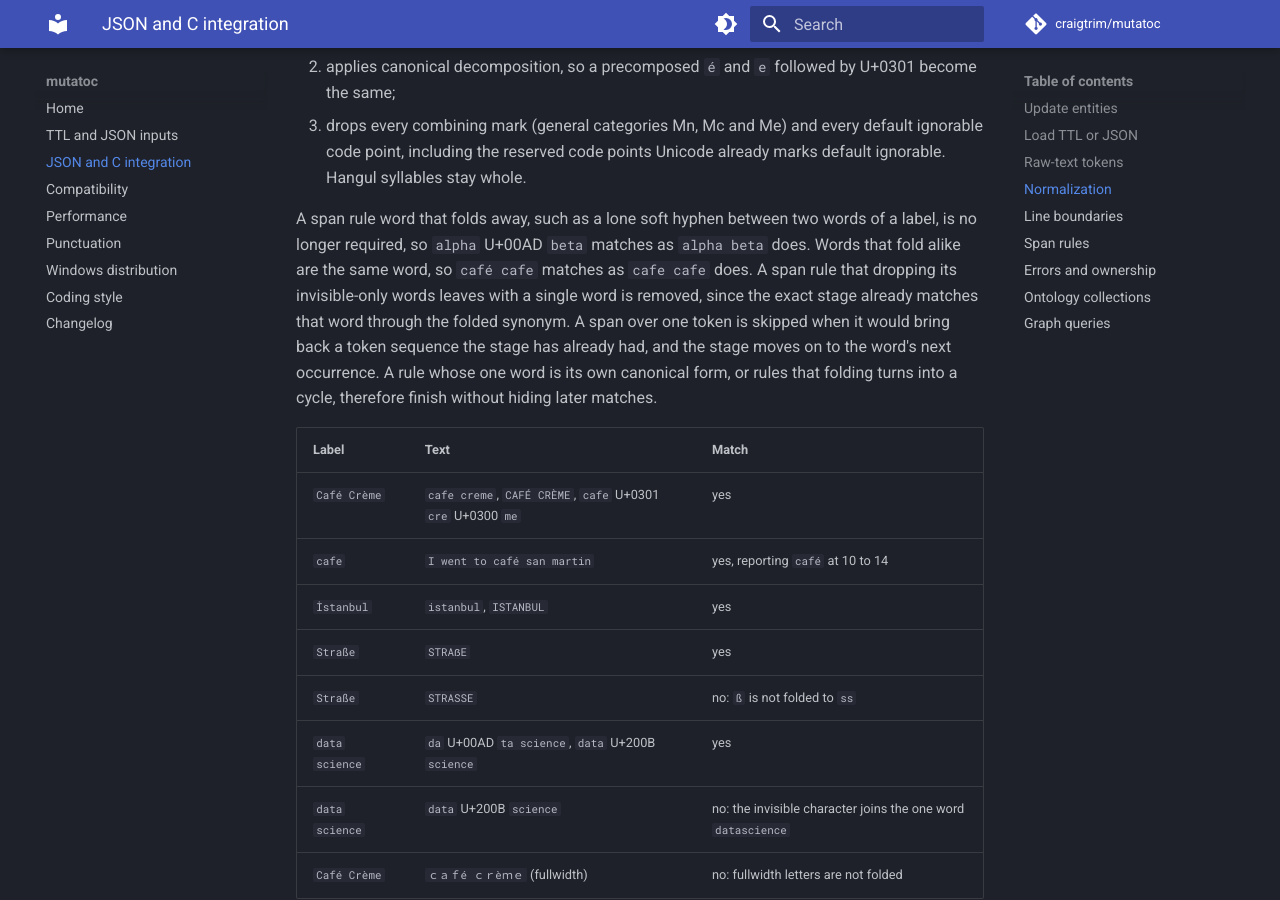
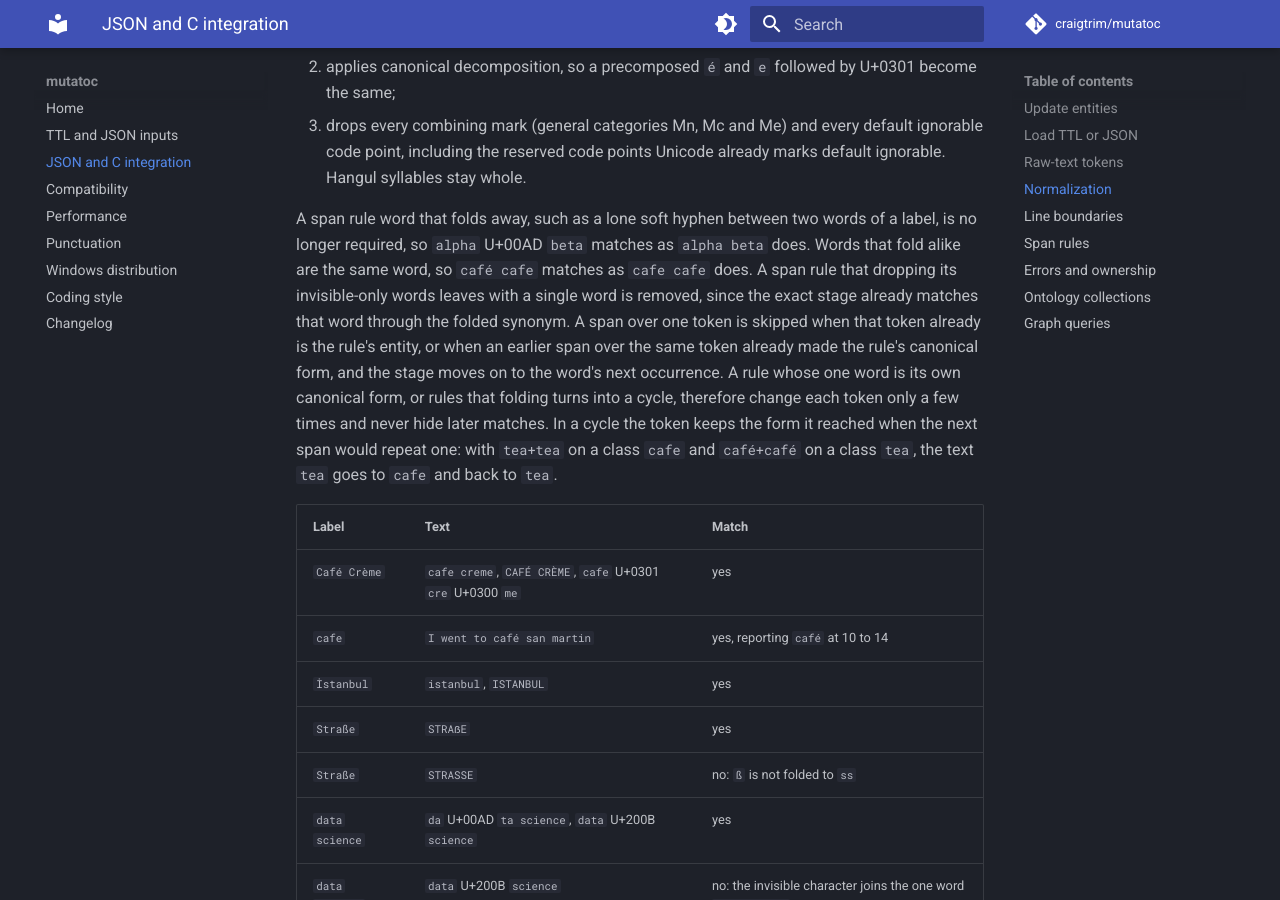
Before and after one commit to craigtrim/mutatoc, an MkDocs documentation site: the page built from docs/protocol.md, in a window 1280 px wide and 900 px high, scrolled down 4613 px. Built offline with MkDocs 1.6.1 and Material for MkDocs 9.7.7, drawn with Linux system fonts in a browser that asks for light colours; comment, search, counter and statistics services are not loaded.

Commit message:
docs: describe the per-token single-token span rule

```diff
--- a/docs/protocol.md
+++ b/docs/protocol.md
@@ -92,7 +92,7 @@ Matching compares folded text, so a word matches whether or not it carries accen
 2. applies canonical decomposition, so a precomposed `é` and `e` followed by U+0301 become the same;
 3. drops every combining mark (general categories Mn, Mc and Me) and every default ignorable code point, including the reserved code points Unicode already marks default ignorable. Hangul syllables stay whole.
 
-A span rule word that folds away, such as a lone soft hyphen between two words of a label, is no longer required, so `alpha` U+00AD `beta` matches as `alpha beta` does. Words that fold alike are the same word, so `café cafe` matches as `cafe cafe` does. A span rule that dropping its invisible-only words leaves with a single word is removed, since the exact stage already matches that word through the folded synonym. A span over one token is skipped when it would bring back a token sequence the stage has already had, and the stage moves on to the word's next occurrence. A rule whose one word is its own canonical form, or rules that folding turns into a cycle, therefore finish without hiding later matches.
+A span rule word that folds away, such as a lone soft hyphen between two words of a label, is no longer required, so `alpha` U+00AD `beta` matches as `alpha beta` does. Words that fold alike are the same word, so `café cafe` matches as `cafe cafe` does. A span rule that dropping its invisible-only words leaves with a single word is removed, since the exact stage already matches that word through the folded synonym. A span over one token is skipped when that token already is the rule's entity, or when an earlier span over the same token already made the rule's canonical form, and the stage moves on to the word's next occurrence. A rule whose one word is its own canonical form, or rules that folding turns into a cycle, therefore change each token only a few times and never hide later matches. In a cycle the token keeps the form it reached when the next span would repeat one: with `tea+tea` on a class `cafe` and `café+café` on a class `tea`, the text `tea` goes to `cafe` and back to `tea`.
 
 | Label | Text | Match |
 | --- | --- | --- |
```
Also changed, not shown: docs/compatibility.md (+1 -1 lines).
